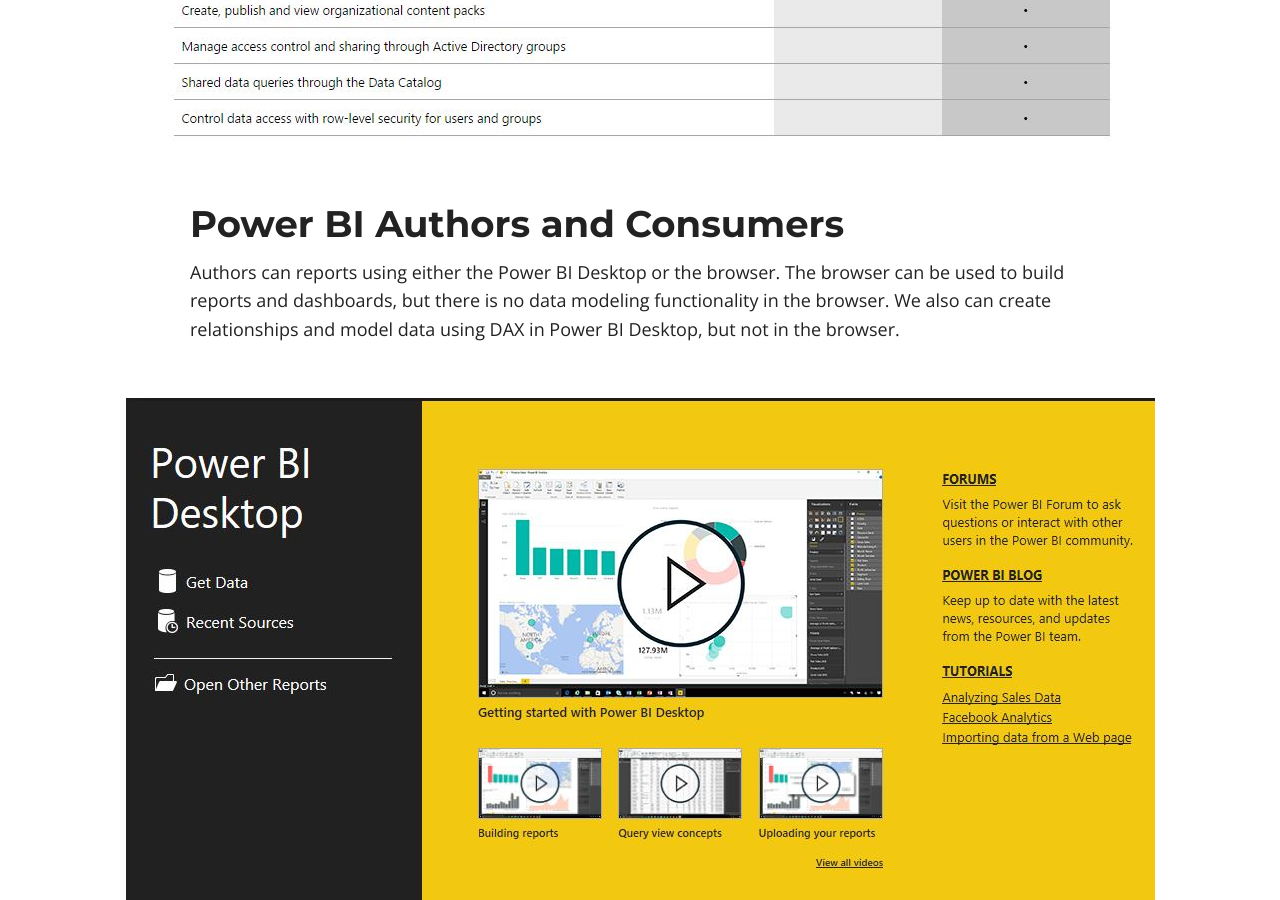
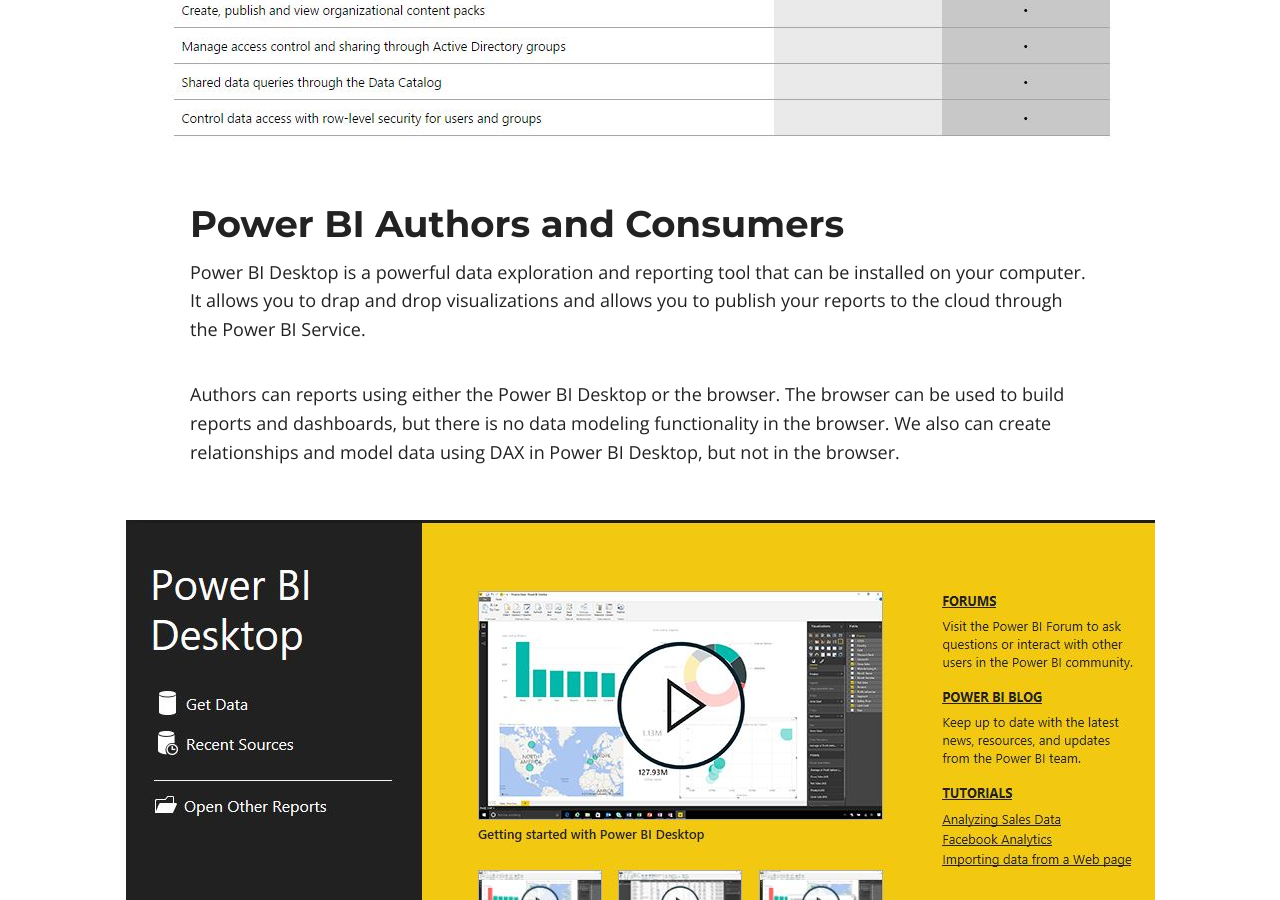
Before and after one commit to ldsouza/ldsouza.github.io, a Jekyll site: the page built from _posts/2016-12-01-getting-started-with-power-bi.md, in a window 1280 px wide and 900 px high, scrolled down 2324 px. Built offline with Jekyll 4.4.1, drawn with Linux system fonts in a browser that asks for light colours; nearby versions of some CDN libraries.

Commit message:
Update 2016-12-01-getting-started-with-power-bi.md

```diff
--- a/_posts/2016-12-01-getting-started-with-power-bi.md
+++ b/_posts/2016-12-01-getting-started-with-power-bi.md
@@ -20,6 +20,8 @@
 ![Image]({{ site.url }}/images/blog/getting-started-power-bi/2.JPG)
 
 ##  Power BI Authors and Consumers
+Power BI Desktop is a powerful data exploration and reporting tool that can be installed on your computer. It allows you to drap and drop visualizations and allows you to publish your reports to the cloud through the Power BI Service.
+
 Authors can reports using either the Power BI Desktop or the browser. The browser can be used to build reports and dashboards, but there is no data modeling functionality in the browser. We also can create relationships and model data using DAX in Power BI Desktop, but not in the browser.
 
 ![Image]({{ site.url }}/images/blog/getting-started-power-bi/3.JPG)
```
